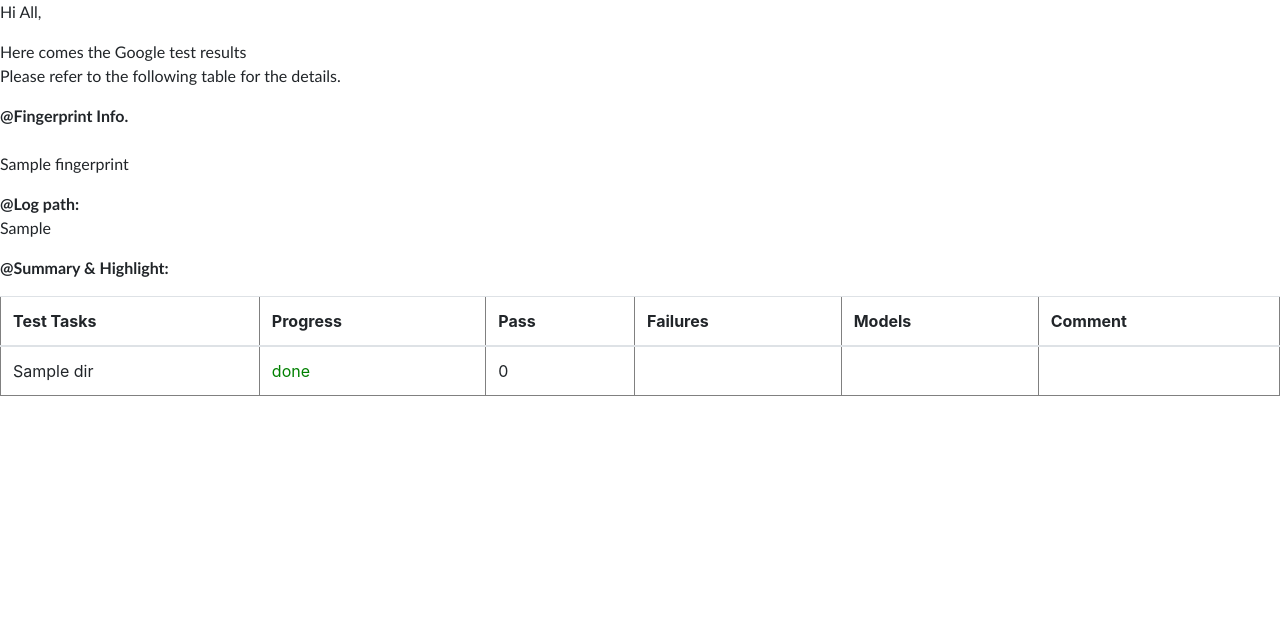
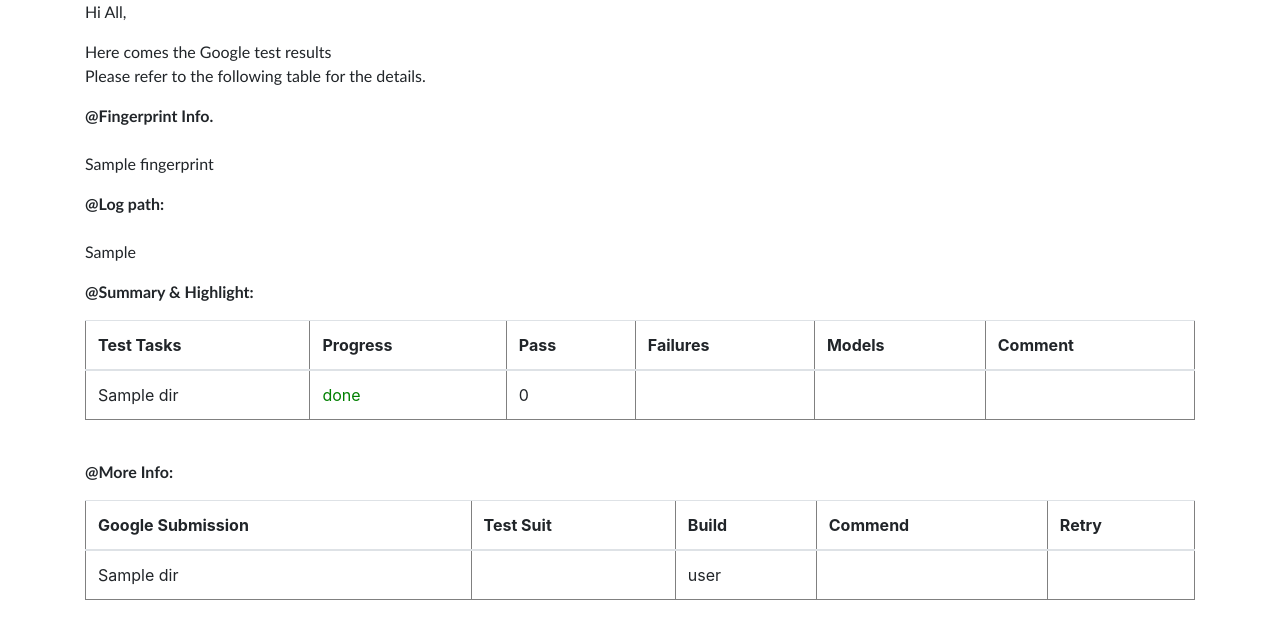
Before and after one commit to queenie0708/Django-get-remote-file-info, a Django app: template myproject/templates/home.html in a window 1280 px wide. Shown: the top 639 px of the page. Run offline with Django 3.2, Linux system fonts and the light colour scheme; the template is opened without the code that fills it: most values are stand-ins (such as "Sample title", 1, 10 or a date in 2020); some libraries are stand-ins or nearby versions.

Commit message:
add function

```diff
--- a/myproject/templates/home.html
+++ b/myproject/templates/home.html
@@ -6,10 +6,11 @@
     <link rel="stylesheet" href="{% static 'css/bootstrap.min.css' %}">
   </head>
   <body>
+    <div class="container">
     <p style=font-size:12pt;font-family:Calibri>Hi All,</p>
     <p style=font-size:12pt;font-family:Calibri>Here comes the Google test results  <br> Please refer to the following table for the details.</p>
     <p style=font-size:12pt;font-family:Calibri><strong>@Fingerprint Info.</strong><br><br>{{Fingerprint}}<br></p>
-    <p style=font-size:12pt;font-family:Calibri><strong>@Log path:</strong><br>{{rootPath}}</p>
+    <p style=font-size:12pt;font-family:Calibri><strong>@Log path:</strong><br><br>{{rootPath}}</p>
     <p style=font-size:12pt;font-family:Calibri><strong>@Summary & Highlight:</strong><br></p>
 
     <table border="1" class="table">
@@ -26,7 +27,7 @@
       <tbody>
         {% for dir in dirs %}
         <tr>
-             <td class="align-middle">
+             <td>
                {{ dir }}
              </td>
              <td class="align-middle" style=color:green>done</td>
@@ -38,5 +39,32 @@
         {% endfor %}
       </tbody>
     </table>
+    <br>
+   <p style=font-size:12pt;font-family:Calibri><strong>@More Info:</strong><br></p>
+   <table class="table" border="1">
+     <thead>
+       <tr>
+         <th>Google Submission</th>
+         <th>Test Suit</th>
+         <th>Build</th>
+         <th>Commend</th>
+         <th>Retry</th>
+       </tr>
+     </thead>
+     <tbody>
+       {% for dir in dirs %}
+       <tr>
+            <td>
+              {{ dir }}
+            </td>
+            <td></td>
+            <td>user</td>
+            <td></td>
+            <td></td>
+          </tr>
+       {% endfor %}
+     </tbody>
+   </table>
+  </div>
   </body>
 </html>
```
Also changed, not shown: myproject/report/views.py (+17 -4 lines).
